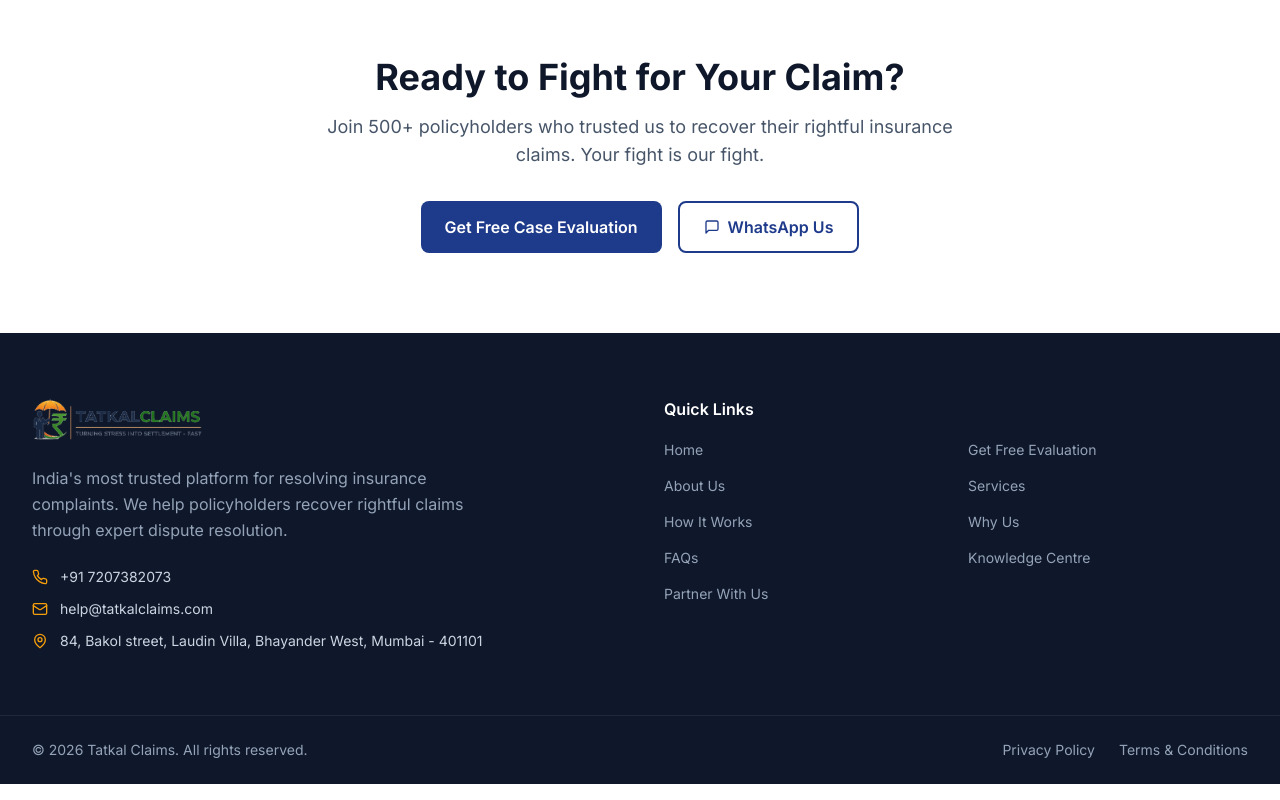
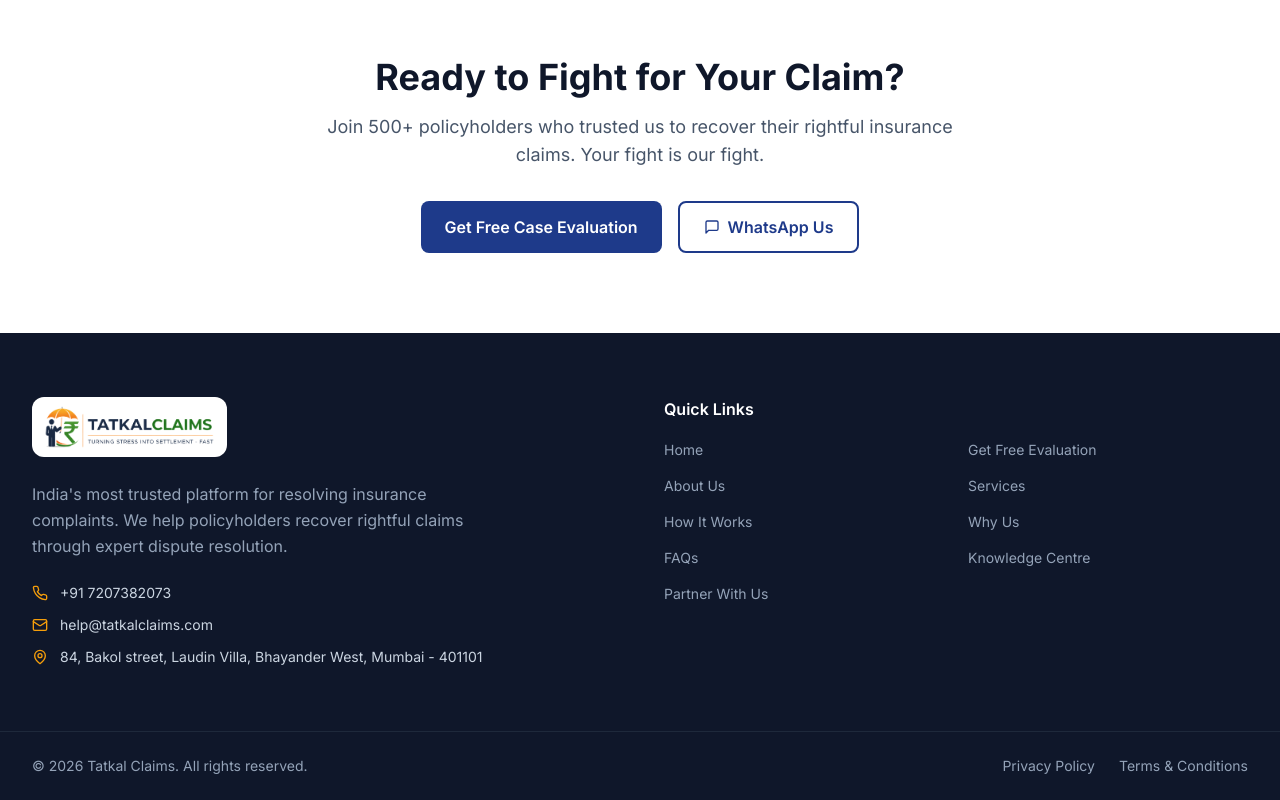
Before and after one commit to kanoigroups-stack/TatkalClaims, a Next.js app: page /about in a window 1280 px wide. Shown: the part 3754-4554 px from the top of the page. Built offline with nearby package versions, Linux system fonts and the light colour scheme.

Commit message:
Improve footer logo contrast

```diff
--- a/components/sections/Footer.tsx
+++ b/components/sections/Footer.tsx
@@ -18,7 +18,7 @@
         <div className="grid md:grid-cols-2 lg:grid-cols-4 gap-12">
           {/* Brand Column */}
           <div className="lg:col-span-2">
-            <Link href="/" className="inline-flex items-center mb-6" aria-label="Tatkal Claims Home">
+            <Link href="/" className="inline-flex items-center mb-6 rounded-xl bg-white px-3 py-2" aria-label="Tatkal Claims Home">
               <Image
                 src="/logo.png"
                 alt="Tatkal Claims"
```
